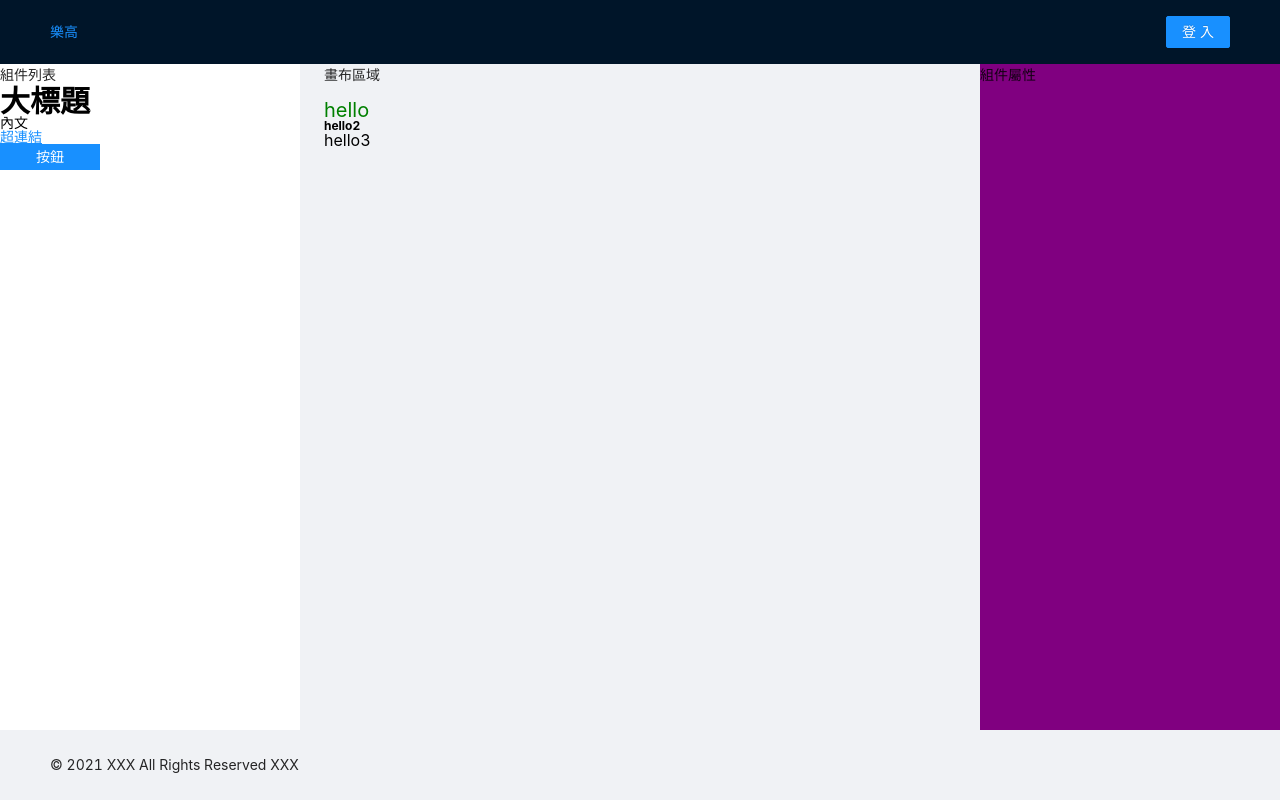
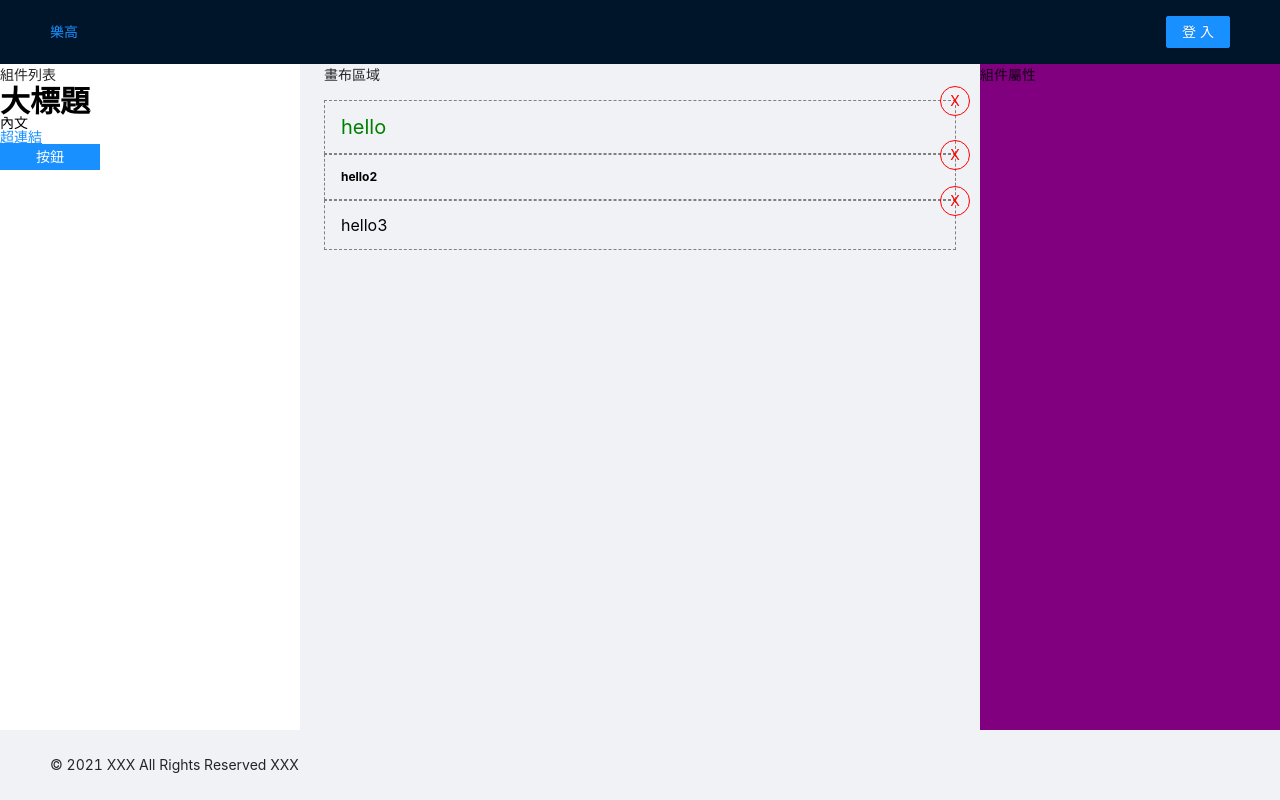
Before and after one commit to hsimao/template-editor, a Vue app: page /editor in a window 1280 px wide. Built offline with nearby package versions, Linux system fonts and the light colour scheme.

Commit message:
feat: add editor wrapper and remove component function

```diff
--- a/package.json
+++ b/package.json
@@ -11,6 +11,7 @@
     "ant-design-vue": "^2.2.8",
     "core-js": "^3.6.5",
     "lodash-es": "^4.17.21",
+    "node-sass": "^6.0.1",
     "stable": "^0.1.8",
     "uuid": "^8.3.2",
     "vue": "^3.2.18",
@@ -30,6 +31,8 @@
     "@vue/eslint-config-typescript": "^5.0.2",
     "eslint": "^6.7.2",
     "eslint-plugin-vue": "^7.0.0-0",
+    "sass": "^1.42.1",
+    "sass-loader": "^10.1.0",
     "typescript": "^4.4.3"
   }
 }
--- /dev/null
+++ b/src/components/EditorWrapper.vue
@@ -0,0 +1,46 @@
+<template>
+  <div class="editor-wrapper">
+    <div class="editor-wrapper__close" @click="handleDelete">X</div>
+    <slot />
+  </div>
+</template>
+
+<script lang="ts">
+import { defineComponent } from 'vue';
+
+export default defineComponent({
+  name: 'EditorWrapper',
+  emit: ['on-delete'],
+  setup(props, { emit }) {
+    const handleDelete = () => emit('on-delete');
+
+    return {
+      handleDelete
+    };
+  }
+});
+</script>
+
+<style lang="scss" scoped>
+.editor-wrapper {
+  position: relative;
+  display: flex;
+  padding: 16px;
+  border: dashed 1px gray;
+
+  &__close {
+    position: absolute;
+    top: 0;
+    right: 0;
+    display: flex;
+    align-items: center;
+    justify-content: center;
+    width: 30px;
+    height: 30px;
+    border: solid 1px red;
+    border-radius: 50%;
+    color: red;
+    transform: translate(50%, -50%);
+  }
+}
+</style>
--- a/src/store/editor.ts
+++ b/src/store/editor.ts
@@ -56,6 +56,11 @@ const editor: Module<EditorProps, GlobalDataProps> = {
       };
 
       state.components.push(newComponent);
+    },
+    removeComponent(state, id: string) {
+      state.components = state.components.filter(
+        component => component.id !== id
+      );
     }
   }
 };
--- a/src/views/Editor.vue
+++ b/src/views/Editor.vue
@@ -13,12 +13,13 @@
         <a-layout-content class="preview-container">
           <p>畫布區域</p>
           <div class="preview-list" id="canvas-area">
-            <component
+            <EditorWrapper
               v-for="component in components"
               :key="component.id"
-              :is="component.name"
-              v-bind="component.props"
-            />
+              @onDelete="handleDeleteItem(component.id)"
+            >
+              <component :is="component.name" v-bind="component.props" />
+            </EditorWrapper>
           </div>
         </a-layout-content>
       </a-layout>
@@ -36,13 +37,15 @@ import { useStore } from 'vuex';
 import { GlobalDataProps } from '../store';
 import EText from '@/components/EText.vue';
 import ComponentsList from '@/components/ComponentsList.vue';
+import EditorWrapper from '@/components/EditorWrapper.vue';
 import defaultTextTemplates from '@/defaultTemplates';
 import { TextComponentProps } from '@/defaultProps';
 
 export default defineComponent({
   components: {
     EText,
-    ComponentsList
+    ComponentsList,
+    EditorWrapper
   },
   setup() {
     const store = useStore<GlobalDataProps>();
@@ -51,16 +54,21 @@ export default defineComponent({
       store.commit('addComponent', props);
     };
 
+    const handleDeleteItem = (id: string) => {
+      store.commit('removeComponent', id);
+    };
+
     return {
       components,
       defaultTextTemplates,
-      handleAddItem
+      handleAddItem,
+      handleDeleteItem
     };
   }
 });
 </script>
 
-<style scoped>
+<style lang="scss" scoped>
 .ant-layout {
   min-height: calc(100vh - 64px - 70px);
 }
```
Also changed, not shown: 1 other file (tests, documents, lock files or other folders).
